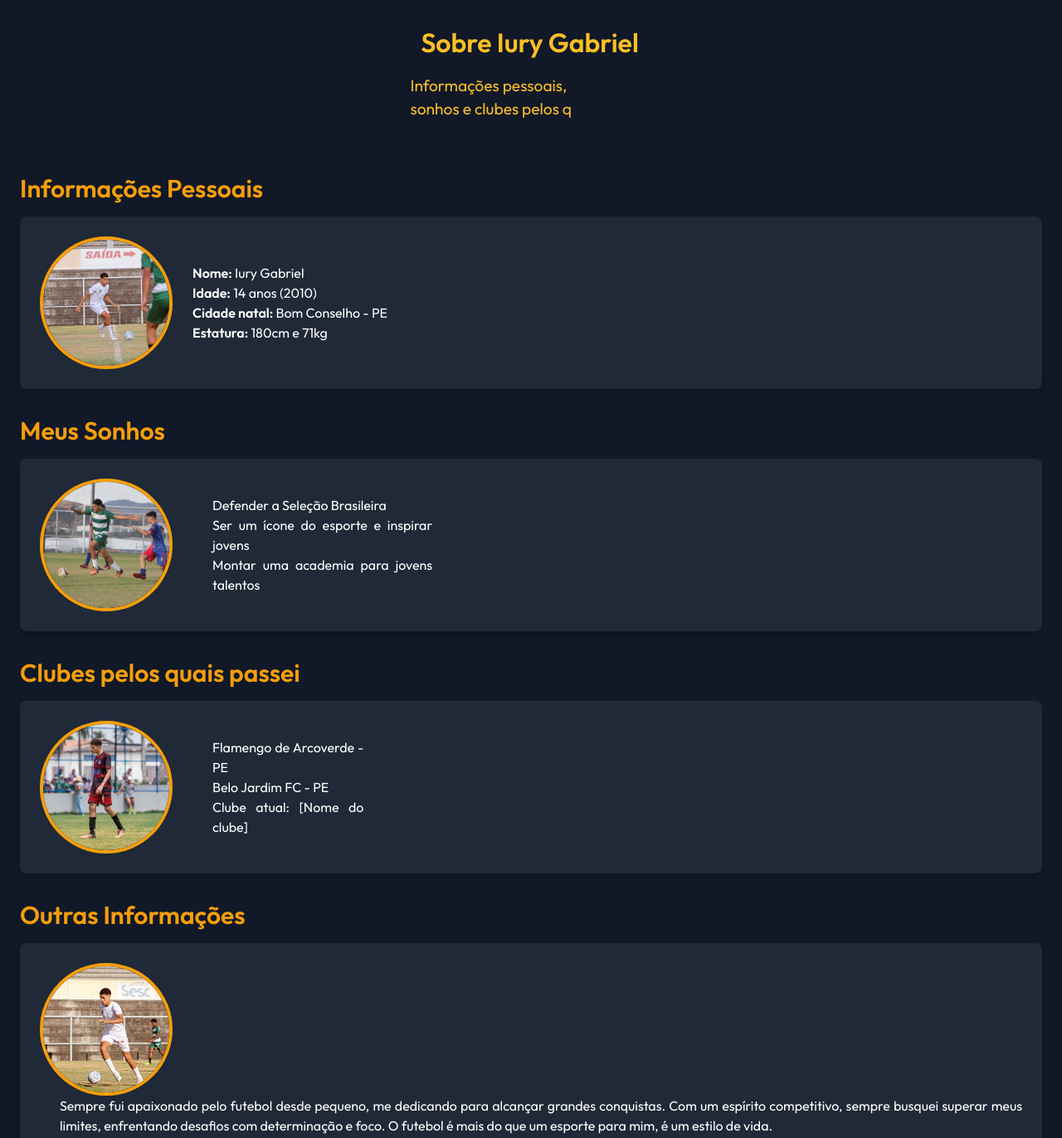
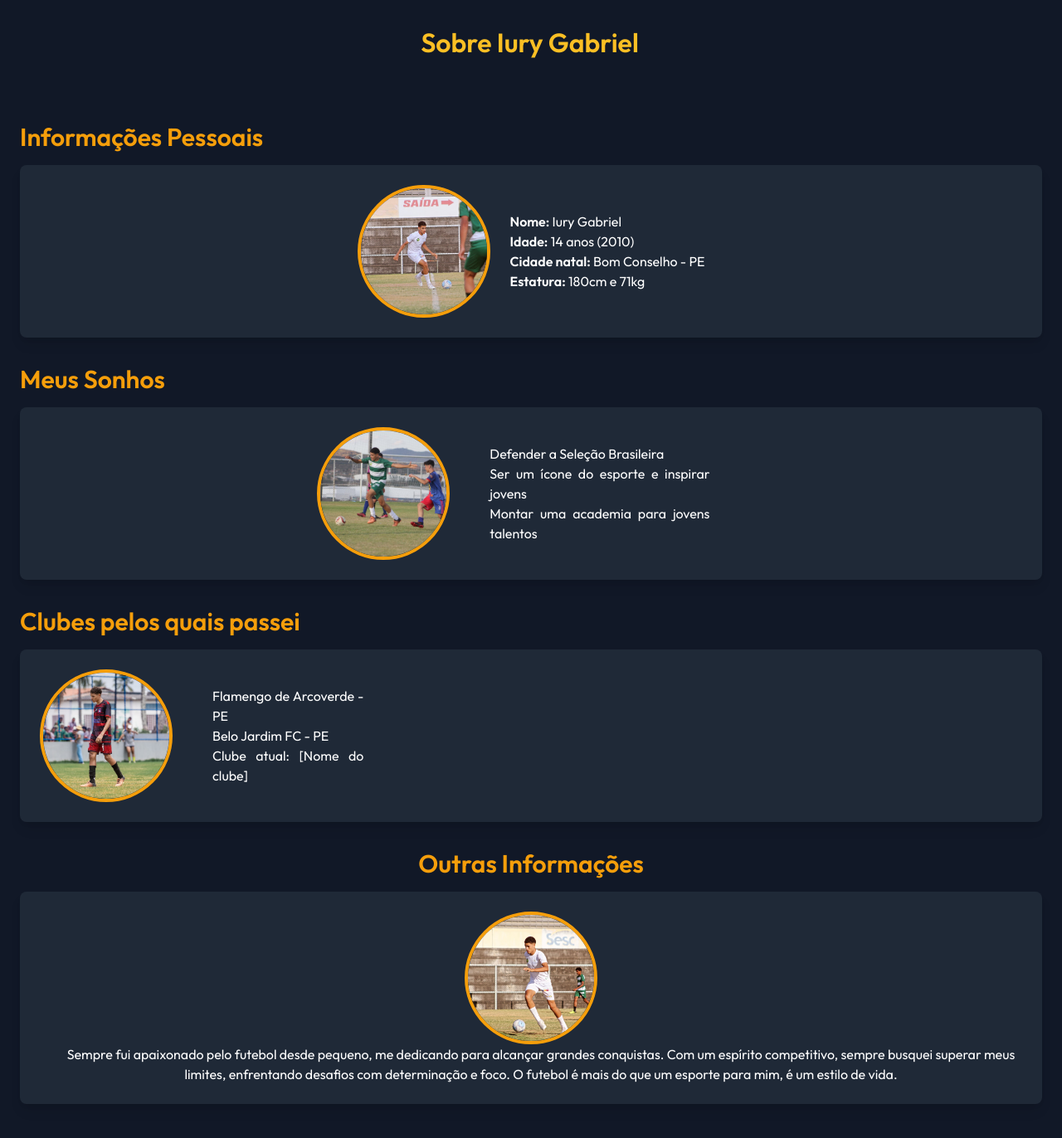
Before and after one commit to eukarol/iury, a plain HTML site: page profile.html in a window 1280 px wide. Shown: the part 29-1401 px from the top of the page at 83% size. Drawn offline with nearby package versions, Linux system fonts and the light colour scheme.

Commit message:
Update profile.html

```diff
--- a/profile.html
+++ b/profile.html
@@ -58,13 +58,12 @@
 
 <!-- Cabeçalho -->
 <header class="py-6">
-    <div class="container mx-auto text-center">
+  <div class="container mx-auto flex flex-col items-center justify-center text-center">
     <h1 class="typewriter">Sobre Iury Gabriel</h1>
     <p class="mt-2 typewriter-description text-base sm:text-lg md:text-xl">
-        Informações pessoais, <br> sonhos e clubes pelos quais passei.
-      </p>
   </div>
 </header>
+
 
   <!-- Conteúdo Principal -->
   <main class="container mx-auto p-6">
@@ -72,7 +71,7 @@
     <!-- Informações Pessoais -->
     <section class="mb-8">
       <h2 class="text-3xl font-semibold text-yellow-500 mb-4">Informações Pessoais</h2>
-      <div class="flex flex-wrap items-center bg-gray-800 p-6 rounded-lg shadow-lg text-center">
+      <div class="flex flex-wrap justify-center items-center bg-gray-800 p-6 rounded-lg shadow-lg text-center">
         <div class="w-full sm:w-auto flex justify-center">
           <img class="rounded-full w-40 h-40 object-cover border-4 border-yellow-500" src="img/iuryg.jpg" alt="Iury Gabriel">
         </div>
@@ -88,12 +87,12 @@
     <!-- Sonhos -->
     <section class="mb-8">
       <h2 class="text-3xl font-semibold text-yellow-500 mb-4">Meus Sonhos</h2>
-      <div class="flex flex-wrap items-center bg-gray-800 p-6 rounded-lg shadow-lg text-center">
+      <div class="flex flex-wrap justify-center items-center bg-gray-800 p-6 rounded-lg shadow-lg text-center">
         <div class="w-full sm:w-auto flex justify-center">
           <img class="rounded-full w-40 h-40 object-cover border-4 border-yellow-500" src="img/sonhos.jpg" alt="Iury Gabriel">
         </div>
         <div class="mt-4 sm:mt-0 sm:ml-6">
-          <ul class="list-disc ml-6 text-white">
+          <ul class="list-disc ml-6 text-white text-left">
             <li>Defender a Seleção Brasileira</li>
             <li>Ser um ícone do esporte e inspirar jovens</li>
             <li>Montar uma academia para jovens talentos</li>
@@ -101,6 +100,7 @@
         </div>
       </div>
     </section>
+
 
     <!-- Clubes -->
     <section class="mb-8">
@@ -121,13 +121,13 @@
 
     <!-- Outras Informações -->
     <section class="mb-8">
-      <h2 class="text-3xl font-semibold text-yellow-500 mb-4">Outras Informações</h2>
-      <div class="flex flex-wrap items-center bg-gray-800 p-6 rounded-lg shadow-lg text-center">
+      <h2 class="text-3xl font-semibold text-yellow-500 mb-4 text-center">Outras Informações</h2>
+      <div class="flex flex-wrap justify-center items-center bg-gray-800 p-6 rounded-lg shadow-lg text-center">
         <div class="w-full sm:w-auto flex justify-center">
           <img class="rounded-full w-40 h-40 object-cover border-4 border-yellow-500" src="img/outras.jpg" alt="Iury Gabriel">
         </div>
         <div class="mt-4 sm:mt-0 sm:ml-6">
-          <p class="text-white">
+          <p class="text-white text-center">
             Sempre fui apaixonado pelo futebol desde pequeno, me dedicando para alcançar grandes conquistas. Com um espírito competitivo, sempre busquei superar meus limites, enfrentando desafios com determinação e foco. O futebol é mais do que um esporte para mim, é um estilo de vida.
           </p>
         </div>
```
Lines whose indentation alone changed are shown as unchanged.
